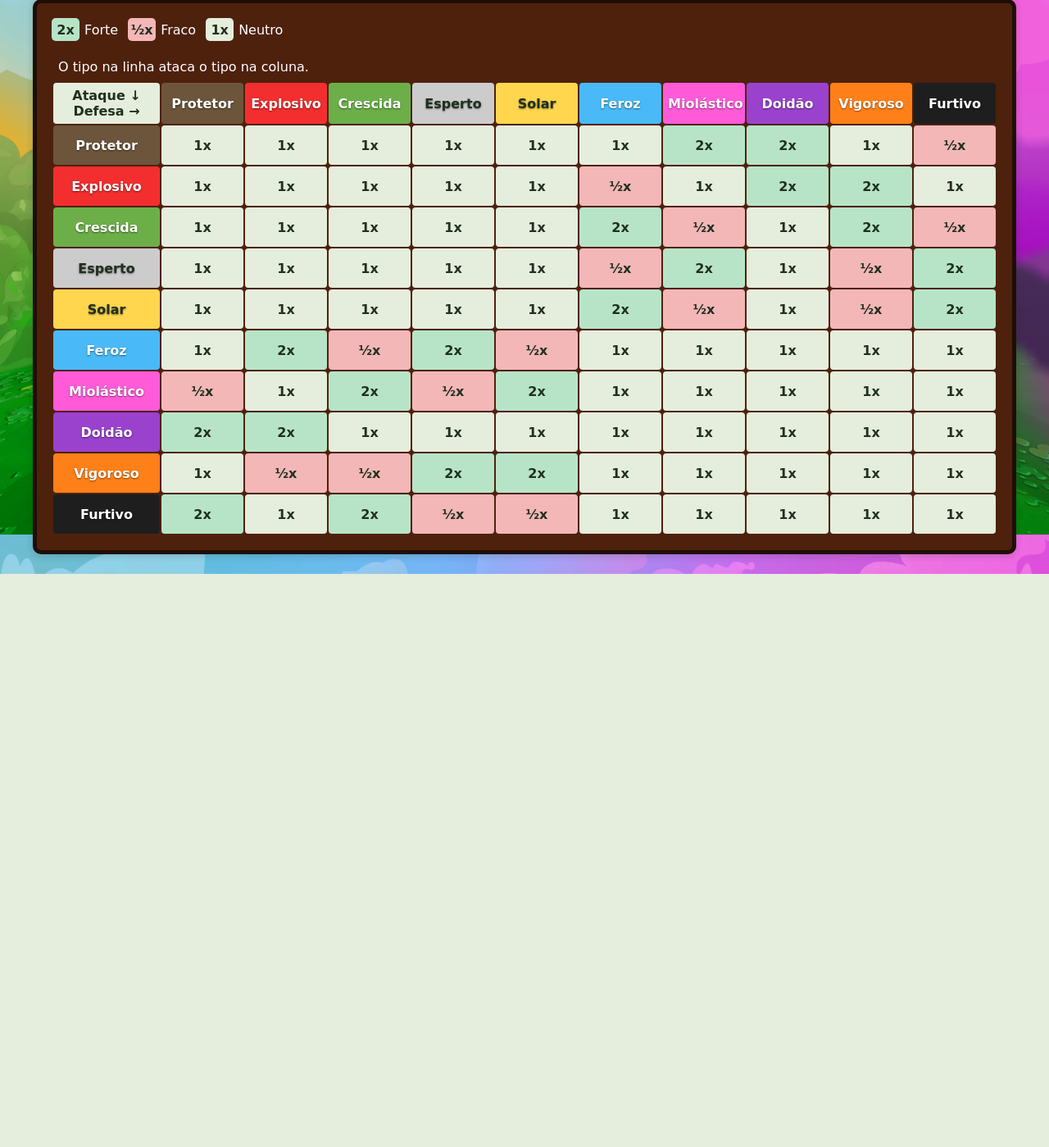
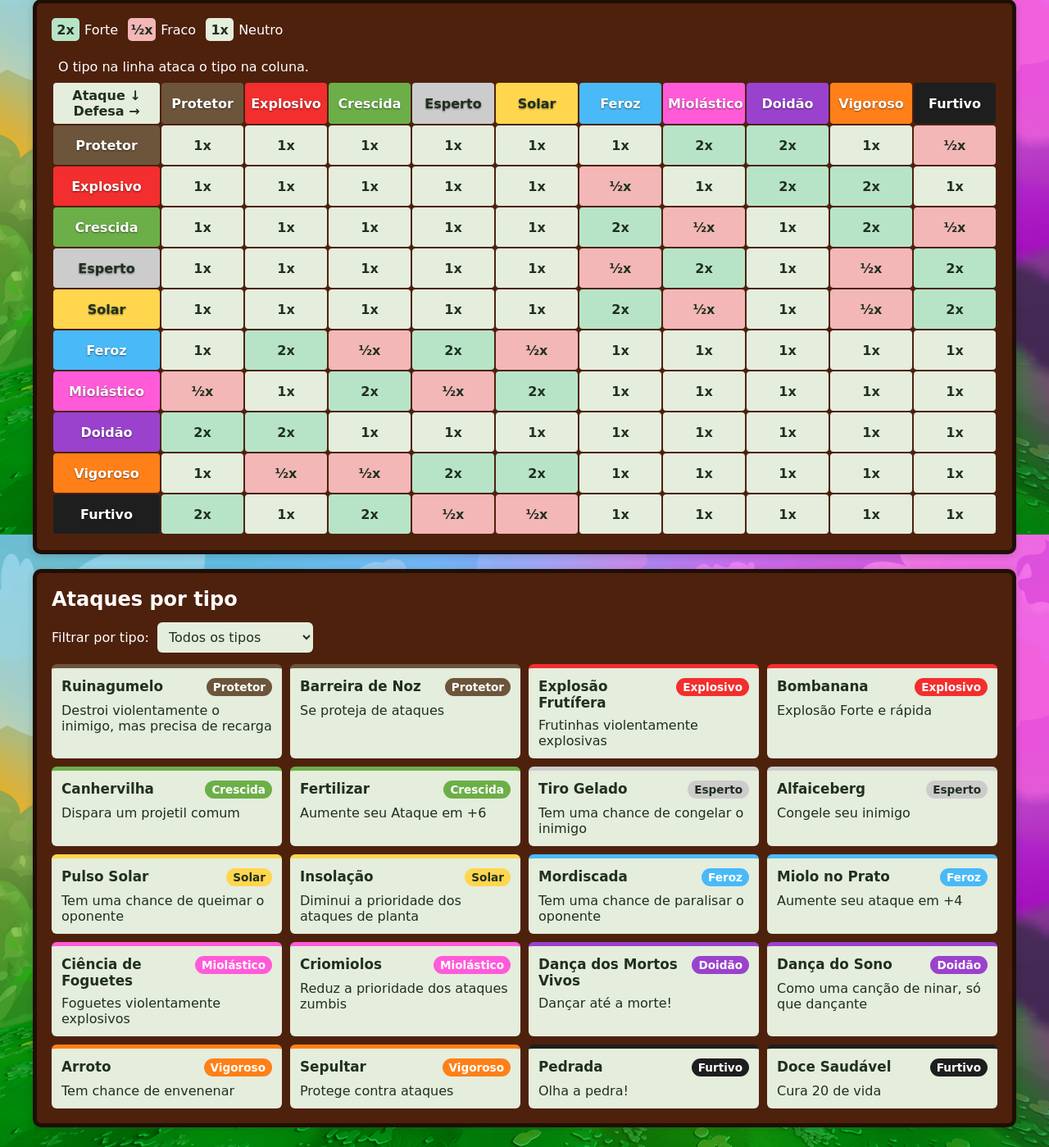
Before and after one commit to 82025Rafael/pvzdex, a PHP site: page /views/tipo/tipo.php in a window 1280 px wide. Shown: the part 148-1547 px from the top of the page at 82% size. Before the commit the page ends 848 px from the top, so only its background shows below. Run offline with PHP 8.4, Linux system fonts and the light colour scheme; the visitor is signed in with stand-in values (Sample User, id 1); data comes from the database, SQL or seed files in the repository.

Commit message:
Coloquei a tabela de ataques

```diff
--- a/views/tipo/tipo.css
+++ b/views/tipo/tipo.css
@@ -63,6 +63,93 @@ body {
     border-radius: 10px;
     background: hsl(18, 71%, 18%);
     box-shadow: 0 2px 8px rgba(32, 48, 32, 0.2);
+}
+
+.attack-panel {
+    margin-top: 18px;
+    padding: 18px;
+    border: 5px solid hsl(20, 73%, 7%);
+    border-radius: 10px;
+    background: hsl(18, 71%, 18%);
+    box-shadow: 0 2px 8px rgba(32, 48, 32, 0.2);
+}
+
+.attack-panel h2 {
+    margin: 0 0 14px;
+    color: #fff;
+}
+
+.attack-filter {
+    display: flex;
+    align-items: center;
+    flex-wrap: wrap;
+    gap: 10px;
+    margin-bottom: 14px;
+    color: #fff;
+}
+
+.attack-filter select {
+    min-width: 190px;
+    padding: 8px 10px;
+    border: 0;
+    border-radius: 6px;
+    color: #203020;
+    background: #e5eddc;
+    font: inherit;
+}
+
+.attack-list {
+    display: grid;
+    grid-template-columns: repeat(auto-fit, minmax(230px, 1fr));
+    gap: 10px;
+}
+
+.attack-card {
+    min-width: 0;
+    padding: 12px;
+    border-top: 5px solid var(--type-color, #4b8b45);
+    border-radius: 6px;
+    color: #203020;
+    background: #e5eddc;
+}
+
+.attack-card[hidden] {
+    display: none;
+}
+
+.attack-card-heading {
+    display: flex;
+    align-items: flex-start;
+    justify-content: space-between;
+    gap: 8px;
+}
+
+.attack-card h3,
+.attack-card p {
+    margin: 0;
+}
+
+.attack-card h3 {
+    font-size: 1.05rem;
+}
+
+.attack-card p {
+    margin-top: 8px;
+}
+
+.type-chip {
+    flex: 0 0 auto;
+    padding: 3px 8px;
+    border-radius: 12px;
+    color: var(--type-text, #fff);
+    background: var(--type-color, #4b8b45);
+    font-size: 0.85rem;
+    font-weight: bold;
+}
+
+.attack-panel .empty-state {
+    margin: 0;
+    color: #fff;
 }
 
 .legend {
--- a/views/tipo/tipo.php
+++ b/views/tipo/tipo.php
@@ -10,6 +10,14 @@ if (empty($_SESSION['logado']) || empty($_SESSION['id_usr'])) {
 $pdo = connect();
 $stmt = $pdo->query('SELECT id_tipo, nome_tipo, f1, f2, w1, w2 FROM tipo ORDER BY id_tipo');
 $tipos = $stmt->fetchAll(PDO::FETCH_ASSOC);
+
+$stmt = $pdo->query(
+    'SELECT a.id_atk, a.nome_atk, a.desc_atk, t.id_tipo, t.nome_tipo
+     FROM ataque a
+     INNER JOIN tipo t ON a.id_tipo = t.id_tipo
+     ORDER BY t.id_tipo, a.id_atk'
+);
+$ataques = $stmt->fetchAll(PDO::FETCH_ASSOC);
 ?>
 <!DOCTYPE html>
 <html lang="pt-BR">
@@ -86,6 +94,63 @@ $tipos = $stmt->fetchAll(PDO::FETCH_ASSOC);
                 </table>
             </div>
         </section>
+
+        <section class="attack-panel" aria-labelledby="attack-heading">
+            <h2 id="attack-heading">Ataques por tipo</h2>
+            <div class="attack-filter">
+                <label for="attack-type-filter">Filtrar por tipo:</label>
+                <select id="attack-type-filter">
+                    <option value="all">Todos os tipos</option>
+                    <?php foreach ($tipos as $tipo): ?>
+                        <option value="<?= (int) $tipo['id_tipo'] ?>">
+                            <?= htmlspecialchars($tipo['nome_tipo'], ENT_QUOTES, 'UTF-8') ?>
+                        </option>
+                    <?php endforeach; ?>
+                </select>
+            </div>
+
+            <div class="attack-list" id="attack-list">
+                <?php foreach ($ataques as $ataque): ?>
+                    <?php
+                    $nomeAtaque = htmlspecialchars($ataque['nome_atk'], ENT_QUOTES, 'UTF-8');
+                    $descricaoAtaque = htmlspecialchars($ataque['desc_atk'], ENT_QUOTES, 'UTF-8');
+                    $nomeTipoAtaque = htmlspecialchars($ataque['nome_tipo'], ENT_QUOTES, 'UTF-8');
+                    ?>
+                    <article
+                        class="attack-card"
+                        data-tipo-id="<?= (int) $ataque['id_tipo'] ?>"
+                        data-tipo="<?= $nomeTipoAtaque ?>"
+                    >
+                        <div class="attack-card-heading">
+                            <h3><?= $nomeAtaque ?></h3>
+                            <span class="type-chip" data-tipo="<?= $nomeTipoAtaque ?>"><?= $nomeTipoAtaque ?></span>
+                        </div>
+                        <p><?= $descricaoAtaque ?></p>
+                    </article>
+                <?php endforeach; ?>
+            </div>
+            <p class="empty-state" id="empty-attacks" hidden>Nenhum ataque encontrado para este tipo.</p>
+        </section>
     </main>
+    <script>
+        const typeFilter = document.getElementById('attack-type-filter');
+        const attackCards = Array.from(document.querySelectorAll('.attack-card'));
+        const emptyAttacks = document.getElementById('empty-attacks');
+
+        function filterAttacks() {
+            let visibleCount = 0;
+
+            attackCards.forEach((card) => {
+                const visible = typeFilter.value === 'all' || card.dataset.tipoId === typeFilter.value;
+                card.hidden = !visible;
+                if (visible) visibleCount++;
+            });
+
+            emptyAttacks.hidden = visibleCount > 0;
+        }
+
+        typeFilter.addEventListener('change', filterAttacks);
+        filterAttacks();
+    </script>
 </body>
 </html>
```
